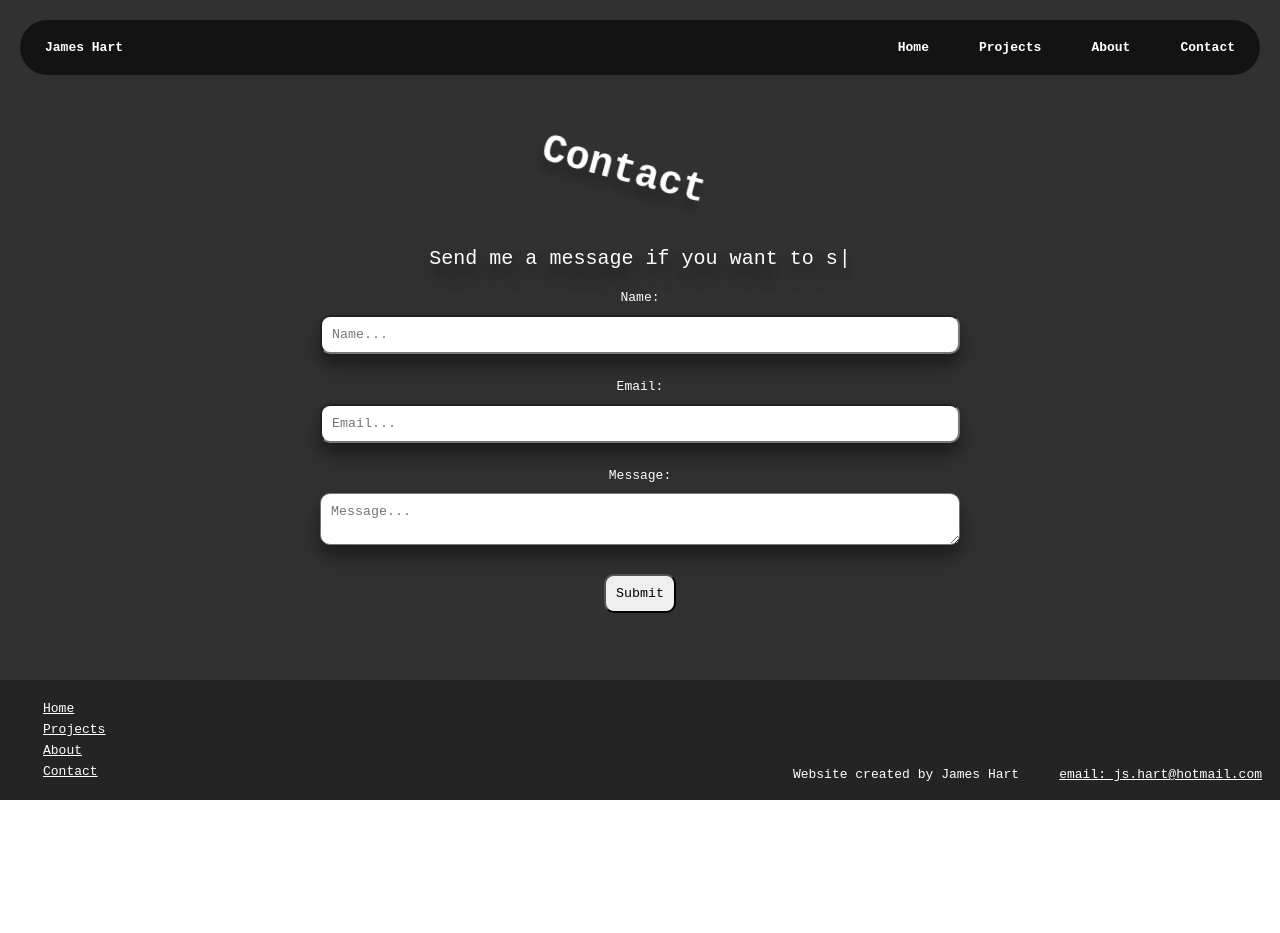
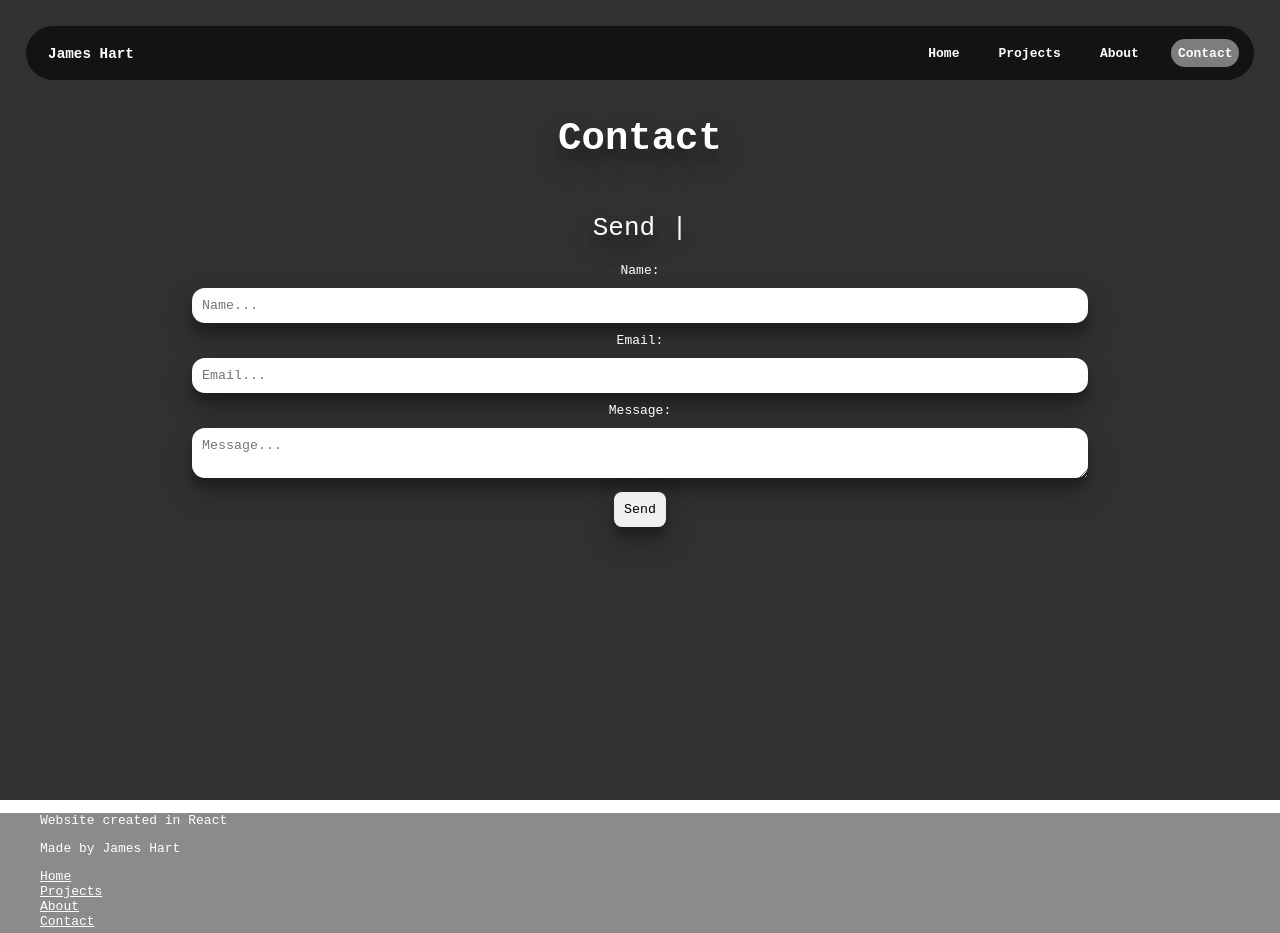
Before and after one commit to shinymcshine09/my-website, a React (Create React App) app: page /contact in a window 1280 px wide. Before the commit the page ends 800 px from the top, so only its background shows below. Built offline with nearby package versions, Linux system fonts and the light colour scheme; the HTML template or start-up script is replaced by a standard one.

Commit message:
made website more mobile responsive

```diff
--- a/src/App.css
+++ b/src/App.css
@@ -1,20 +1,19 @@
 * {
   font-family: monospace;
   color:rgb(255, 255, 255);
-
 }
 
 h1 {
   text-align: center;
-  font-size: 40px;
-  padding-top: 150px;
-  padding-bottom: 25px;
+  font-size: 3rem;
+  padding-top: 9rem;
+  padding-bottom: 2rem;
   text-shadow: rgba(0, 0, 0, 0.25) 0px 14px 28px, rgba(0, 0, 0, 0.22) 0px 10px 10px;
   margin-top: 0;
 }
 
 h1:hover, #ProjectsHeading h1:hover {
-  animation: swinging 4s infinite;
+  /* animation: swinging 4s infinite; */
 }
 
 @keyframes swinging {
@@ -48,14 +47,11 @@ section {
   width: 100%;
   color: white;
   background-image: linear-gradient(transparent, rgb(66, 65, 65)), url(./images/coding.jpg);
-  /* background-color: rgb(49, 49, 49); */
 }
 
 .two, .ProjectsPage {
-  /* background-color: rgb(112, 153, 112); */
   text-align: center;
   background-color: rgb(49, 49, 49);
-  /* background-color: antiquewhite; */
 }
 
 .three, .AboutContent {
@@ -77,19 +73,90 @@ section {
 .Projects {
   display: flex;
   justify-content: space-evenly;
-  /* margin-top: 10%; */
   text-align: center;
   height: 60%;
-  padding-bottom: 50px;
-  /* max-width: fit-content; */
+  padding-bottom: 4rem;
+}
+
+@media screen and (max-width: 569px) and (orientation:portrait){
+  .Projects {
+    flex-wrap: wrap;
+    overflow: auto;
+  }
+
+  .Projects a {
+    flex: 40%;
+    max-width: 40%;
+  }
+
+  h1 {
+    font-size: 2rem;
+    margin-bottom: 0;
+  }
+
+  .HomeCircle img {
+    max-width: 50%;
+  }
+
+  #ContentBody {
+    zoom: .4;
+  }
+
+  #typing-home {
+    zoom: 70%;
+
+  }
+
+  .typing-contact {
+    zoom: 60%;
+  }
+
+  button.hamburger {
+    display:block;
+  }
+
+  button.clicked-hamburger {
+    display:block;
+  }
+
+  div.wide-nav {
+    display: none;
+  }
+
+  .Navbar {
+    height: 1.15rem;
+  }
+
+  div.nav-expanded {
+    display: block;
+    position: fixed;
+    right: 3rem;
+    top: 7rem;
+    background: rgba(0, 0, 0, 0.6);
+    border-radius: 1rem;
+    text-align: end;
+  }
+
+  div.nav-expanded li {
+    margin: 2rem;
+  }
+}
+
+@media screen and (max-width: 320px) and (orientation:portrait){
+  #typing-home {
+    zoom: 50%;
+  }
+}
+
+@media screen and (orientation:landscape) and (max-width: 736px) {
 }
 
 .Snake, .Currency, .Website {
   background-color: rgb(49, 49, 49);
   border: 5px solid rgb(36, 36, 36);
-  border-radius: 20px;
-  margin: 5%;
-  max-width: 400px;
+  border-radius: 1.5rem;
+  margin: 1rem;
+  max-width: 26rem;
   box-shadow: rgba(0, 0, 0, 0.25) 0px 14px 28px, rgba(0, 0, 0, 0.22) 0px 10px 10px;
   transition: all 1s;
 }
@@ -115,11 +182,10 @@ section {
 
 .Projects img:hover {
   filter: drop-shadow(0 0 0.75rem rgba(0, 0, 0, 0.50));
-
 }
 
 #CurrencyImage, #WebsiteImage, #SnakeImage {
-  margin: 15px;
+  margin: 1rem;
 }
 
 .ContactContent {
@@ -128,43 +194,56 @@ section {
 }
 
 .form-input {
-  width: 50%;
+  width: 70%;
   padding: 10px;
   margin: 10px;
   box-sizing: border-box;
-  border-radius: 10px;
+  border-radius: 1rem;
+  border-style: none;
   box-shadow: rgba(0, 0, 0, 0.25) 0px 14px 28px, rgba(0, 0, 0, 0.22) 0px 10px 10px;
 }
 
-button {
+.submit-button {
   padding: 10px;
-  border-radius: 10px;
+  border-radius: 8px;
   color: black;
+  border-style: none;
+  box-shadow: rgba(0, 0, 0, 0.25) 0px 14px 28px, rgba(0, 0, 0, 0.22) 0px 10px 10px;
 }
 
 input, textarea {
   color: black;
 }
 
+.wide-nav {
+  display: flex;
+  justify-content: flex-end;
+  padding-right: 15px;
+}
+
+.nav-expanded {
+  display: none;
+}
+
 .Navbar {
   list-style-type: none;
   position: fixed;
-  top: 20px;
-  right: 20px;
-  left: 20px;
+  top: 2rem;
+  right: 2rem;
+  left: 2rem;
   margin-top: 0;
-  padding-top: 20px;
-  padding-bottom: 20px;
+  padding-top: 1.5rem;
+  padding-bottom: 1.5rem;
   background: rgba(0, 0, 0, 0.6);
   color: white;
   z-index: 2;
   border-radius: 30px / 30px;
   font-weight: bold;
+
 }
 
-.Navbar a:hover {
+.Navbar a:hover, button.hamburger:hover, .active {
   background: rgba(195, 195, 195, 0.6);
-  border-radius: 30px;
   color: rgb(0, 0, 0);
 }
 
@@ -178,33 +257,79 @@ input, textarea {
 
 .Navbar a {
   text-decoration: none;
-  padding: 10px;
-  border-radius: 30px;
-  margin-left: 30px;
+  padding: .5rem;
+  border-radius: 2rem;
+  margin-left: 2rem;
   color: rgb(255, 255, 255);
   transition: background 1s, color 1s;
 }
 
 .Navbar .Name {
-  left: 0;
+  left: 3.7rem;
+  top: 3.5rem;
   position: fixed;
-  padding-left: 45px;
+  font-size: 1.1rem;
 }
 
-.links {
-  display: flex;
-  justify-content: flex-end;
-  padding-right: 15px;
+.hamburger img {
+  width: 2rem;
+  height: 2rem;
+  position: fixed;
+  right: 4rem;
+  top: 3.1rem;
+  filter: invert(1);
+  transition: filter 1s;
+}
+
+.hamburger img:hover {
+  filter: invert(0);
+}
+
+.clicked-hamburger img {
+  width: 2rem;
+  height: 2rem;
+  position: fixed;
+  right: 4rem;
+  top: 3.1rem;
+}
+
+button.clicked-hamburger {
+  padding-right: 2.5rem;
+  padding-bottom: 2.5rem;
+  position: fixed;
+  right: 3.55rem;
+  top: 2.8rem;
+  border-radius: 10px 10px;
+  border-style: hidden;
+}
+
+.clicked-hamburger {
+  display: none;
+}
+
+button.hamburger {
+  padding-right: 2.5rem;
+  padding-bottom: 2.5rem;
+  position: fixed;
+  right: 3.55rem;
+  top: 2.8rem;
+  border-radius: 10px 10px;
+  border-style: hidden;
+  transition: background 1s, color 1s;
+  background: transparent;
+}
+
+.hamburger {
+  display: none;
 }
 
 .HomeCircle {
-  padding-bottom: 50px;
-  padding-top: 50px;
+  padding-bottom: 2rem;
+  padding-top: 3rem;
 }
 
 .HomeCircle img {
-  width: 25%;
-  min-width: 300px;
+  width: 20rem;
   border-radius: 400px;
   border: 10px solid rgb(153, 153, 153);
   box-shadow: rgba(0, 0, 0, 0.25) 0px 14px 28px, rgba(0, 0, 0, 0.22) 0px 10px 10px;
@@ -238,13 +363,20 @@ input, textarea {
 }
 
 #ContentBody {
-  margin-left: 100px;
-  margin-right: 100px;
+  margin-left: 15%;
+  margin-right: 15%;
   height: 70%;
 }
 
 .HomeContent {
-  width: 90%;
+  width: 100%;
+}
+
+#typing-home {
+  font-size: 3rem;
+  width: 100%;
+  margin-top: 10%;
+  text-shadow: rgba(0, 0, 0, 0.25) 0px 14px 28px, rgba(0, 0, 0, 0.22) 0px 10px 10px;
 }
 
 .HomeContent h1 {
@@ -253,10 +385,6 @@ input, textarea {
 
 footer {
   background: rgba(24, 24, 24, 0.5);
-  display: flex;
-  /* border: 2px solid black; */
-  position: fixed;
-  bottom: 0;
   width: 100vw;
   height: 120px;
 }
@@ -264,48 +392,26 @@ footer {
 .Sitemap {
   display: flex;
   flex-direction: column;
-  width: 50%;
   list-style-type: none;
-  width: fit-content;
-  padding-right: 200px;
-  position: fixed;
-  bottom: 0;
-  left: 0;
-  margin-bottom: 0;
-  padding-bottom: 18px;
 }
-.Sitemap li {
-  padding: 3px;
+.Sitemap Link {
+  list-style: none;
 }
 
 .website-id {
-  display: flex;
-  position: fixed;
-  bottom: 0;
-  right: 0;
-  align-items: flex-end;
-  padding-right: 18px;
   align-items: center;
 }
 
 .website-id p, .website-id a {
   padding-left: 40px;
-  padding-bottom: 5px;
-}
-
-#typing-home {
-  font-size: 30px;
-  padding-top: 100px;
-  text-shadow: rgba(0, 0, 0, 0.25) 0px 14px 28px, rgba(0, 0, 0, 0.22) 0px 10px 10px;
 }
 
 .typing-contact {
-  font-size: 20px;
+  font-size: 2rem;
   text-shadow: rgba(0, 0, 0, 0.25) 0px 14px 28px, rgba(0, 0, 0, 0.22) 0px 10px 10px;
 }
 
 .ContactContent {
   width: 100vw;
   height: 100vh;
-  /* border: 2px solid black; */
 }
--- a/src/App.js
+++ b/src/App.js
@@ -1,6 +1,6 @@
 import './App.css';
 import { Routes, Route } from 'react-router-dom';
-
+import React from 'react';
 import ProjectsPage from './components/ProjectPage';
 import ContactPage from './components/ContactPage';
 import Navbar from './components/Navbar';
--- a/src/components/ContactPage.js
+++ b/src/components/ContactPage.js
@@ -1,7 +1,24 @@
-import React from "react";
+import React, { useRef } from "react";
 import Typewriter from "typewriter-effect";
+import emailjs from '@emailjs/browser';
 
 const ContactPage = () => {
+    const form = useRef();
+
+    const sendEmail = (e) => {
+        e.preventDefault();
+
+        emailjs.sendForm(
+            'default_service',
+            'template_hdnu45j',
+            form.current,
+            'r588IplFP8PloORH4'
+        ).then(
+            result => console.log(result.text),
+            error => console.log(error.text)
+        );
+    };
+
     return (
         <body className="ContactContent">
             <div className="Title">
@@ -10,7 +27,7 @@ const ContactPage = () => {
             <div class='typing-contact'>
                 <Typewriter
                     options={{
-                        strings: ['Send me a message if you want to speak to me', 'I will reply asap', 'I would love to hear from you'],
+                        strings: ['Send me a message', 'I will reply asap', 'I would love to hear from you'],
                         autoStart: true,
                         loop: true,
                     }}
@@ -18,34 +35,43 @@ const ContactPage = () => {
             </div>
             <br/>
             <div className="ContactForm">
-                <form>
-                    <div>
-                        <label className="form-label" htmlFor="name">
+                <form ref={form} onSubmit={sendEmail}>
+                    <label className="form-label">
                         Name:
                     </label>
                     <br/>
-                        <input className="form-input" type="text" id="name" required placeholder='Name...'/>
-                    </div>
+                    <input
+                        className="form-input"
+                        type="text"
+                        name="from_name"
+                        required
+                        placeholder='Name...'
+                    />
                     <br/>
-                    <div className="EmailInput">
-                        <label className="form-label" htmlFor="email">
+                    <label className="form-label">
                         Email:
                     </label>
                     <br/>
-                        <input className="form-input" type="email" id="email" required placeholder='Email...' />
-                    </div>
+                    <input
+                        className="form-input"
+                        type="email"
+                        name="user_email"
+                        required
+                        placeholder='Email...'
+                    />
                     <br/>
-                    <div className="MessageInput">
-                        <label className="form-label" htmlFor="message">
+                    <label className="form-label">
                         Message:
                     </label>
                     <br/>
-                        <textarea className="form-input" id="message" required placeholder='Message...'/>
-                    </div>
+                    <textarea
+                        className="form-input"
+                        name="message"
+                        placeholder='Message...'
+                        required
+                    />
                     <br/>
-                    <button type="button">
-                        Submit
-                    </button>
+                    <input className="submit-button" type="submit" value="Send" />
                 </form>
             </div>
         </body>
--- a/src/components/Footer.js
+++ b/src/components/Footer.js
@@ -5,13 +5,10 @@ const Footer = () => {
     return (
         <footer>
             <div className="website-id">
-                <p>Website created by James Hart</p>
-                <a href="mailto:js.hart@hotmail.com">email: js.hart@hotmail.com</a>
+                <p>Website created in React</p>
+                <p>Made by James Hart</p>
             </div>
             <ul className="Sitemap">
-                {/* <li>
-                    <h4>Sitemap:</h4>
-                </li> */}
                 <li>
                     <Link to="/" exact>Home</Link>
                 </li>
--- a/src/components/HomePage.js
+++ b/src/components/HomePage.js
@@ -1,5 +1,4 @@
 import React from "react";
-import Zoom from 'react-reveal/Zoom';
 import Typewriter from 'typewriter-effect';
 import { MouseParallaxContainer, MouseParallaxChild } from "react-parallax-mouse";
 
@@ -22,7 +21,7 @@ const HomePage = () => {
                 <div id='typing-home'>
                     <Typewriter
                         options={{
-                            strings: ['Hello!', 'My name is James Hart', 'Welcome to my first website!', 'I hope you enjoy your visit'],
+                            strings: ['Hello!', 'My name is James Hart', 'Welcome to my website!', 'I hope you enjoy your visit'],
                             autoStart: true,
                             loop: true,
                         }}
--- a/src/components/Navbar.js
+++ b/src/components/Navbar.js
@@ -1,7 +1,41 @@
-import React from "react";
-import { Link } from "react-router-dom";
+import React, { useState, useEffect, useRef } from "react";
+import { NavLink } from "react-router-dom";
 
 const Navbar = () => {
+  const [isNavExpanded, setIsNavExpanded] = useState(false)
+
+  const [windowWidth, setWindowWidth] = useState(window.innerWidth);
+
+  useEffect(() => {
+    const handleWindowResize = () => {
+      setWindowWidth(window.innerWidth);
+    };
+
+    window.addEventListener('resize', handleWindowResize);
+
+    return () => {
+      window.removeEventListener('resize', handleWindowResize);
+    };
+  });
+
+  const ref = useRef();
+  const ref2 = useRef();
+
+  useEffect(() => {
+    const handleClick = (event) => {
+      if (ref.current && !ref.current.contains(event.target) && isNavExpanded === true && ref2.current && !ref2.current.contains(event.target)) {
+        setIsNavExpanded(!isNavExpanded);
+      }
+    };
+
+    document.addEventListener('click', handleClick);
+
+    return () => {
+      document.removeEventListener('click', handleClick);
+    };
+  },
+  );
+
   return (
     <nav class="HeaderContent">
       <ul class="Navbar">
@@ -10,18 +44,34 @@ const Navbar = () => {
             James Hart
           </text>
         </li>
-          <div className='links'>
+        <button
+          ref={ref}
+          className={
+            isNavExpanded ? "clicked-hamburger" : "hamburger"
+          }
+          onClick={() => {
+            setIsNavExpanded(!isNavExpanded);
+          }}
+        >
+          <img src={require('../images/hamburger_black.png')} alt="hamburger-icon" />
+        </button>
+        <div
+          ref={ref2}
+          className={
+            (isNavExpanded && windowWidth < 570) ? "nav-expanded" : "wide-nav"
+          }
+        >
           <li>
-              <Link className="HomeLink" to="/" exact>Home</Link>
+            <NavLink to="/" exact>Home</NavLink>
           </li>
           <li>
-              <Link className="ProjectsLink" to="/projects">Projects</Link>
+            <NavLink to="/projects">Projects</NavLink>
           </li>
           <li>
-              <Link className="AboutLink" to="/about">About</Link>
+            <NavLink to="/about">About</NavLink>
           </li>
           <li>
-              <Link className="ContactLink" to="/contact">Contact</Link>
+            <NavLink to="/contact">Contact</NavLink>
           </li>
         </div>
       </ul>
```
Also changed, not shown: package.json (+6 -1 lines), src/components/ProjectPage.js (+4 -4 lines), src/images/hamburger_black.png (added), 1 other file (tests, documents, lock files or other folders). Lines whose indentation alone changed are shown as unchanged.
